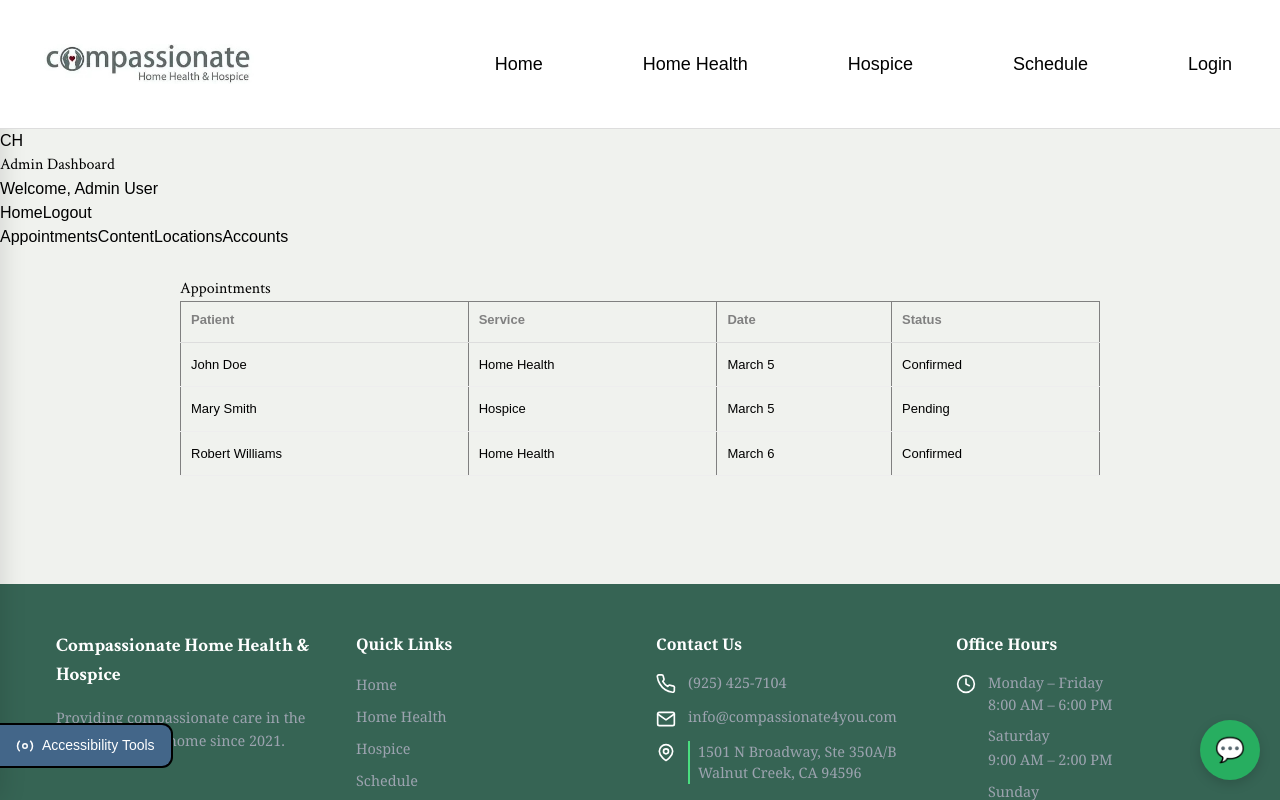
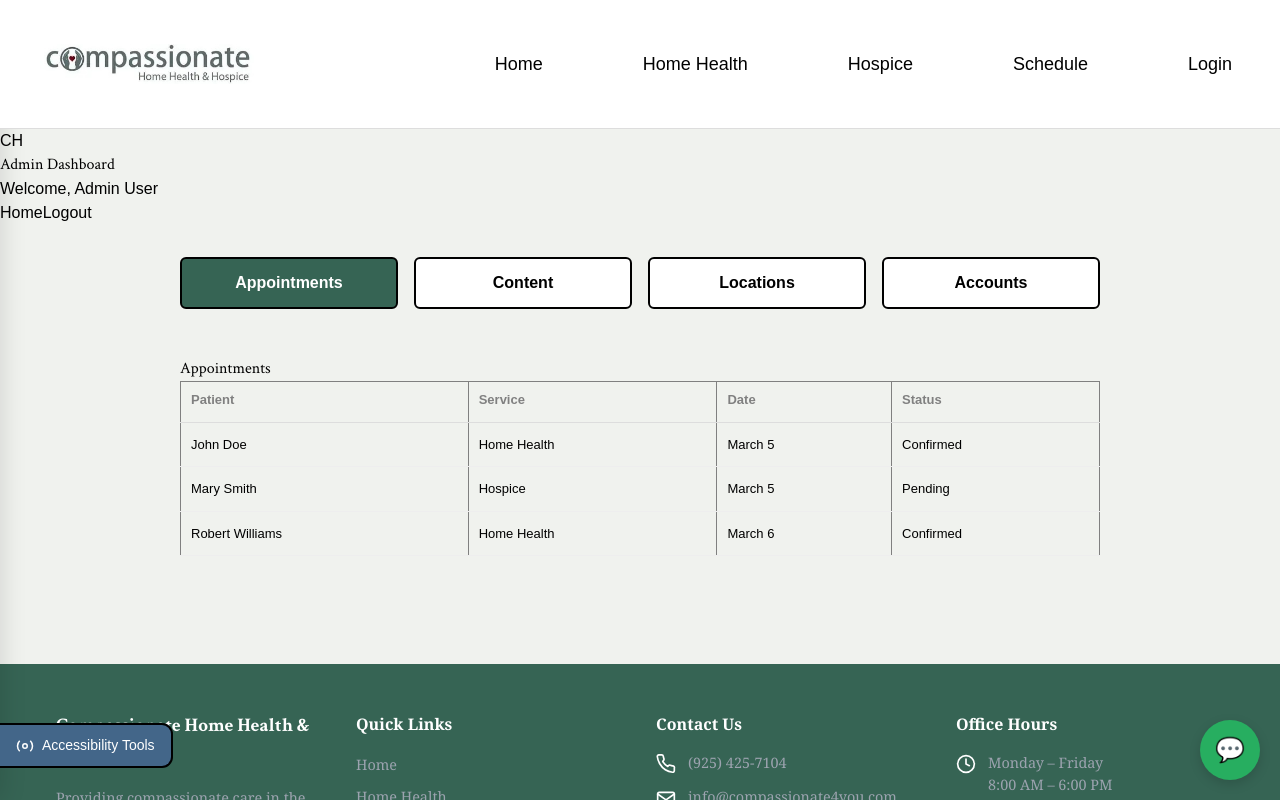
Before and after one commit to Compassionate4you/Compassionate4youSite, a React (Vite) app in the folder client/: page /admin in a window 1280 px wide. Shown: the top 800 px of the page. Built offline with nearby package versions, Linux system fonts and the light colour scheme.

Commit message:
DT-436 Spread out and add big buttons for each tab

```diff
--- a/client/src/pages/AdminDashboard.jsx
+++ b/client/src/pages/AdminDashboard.jsx
@@ -1,6 +1,7 @@
 import React, { useState } from "react";
 import { useTranslation } from 'react-i18next';
 import { useNavigate } from "react-router-dom";
+import "../styles/admindashboard.css";
 
 const AdminDashboard = () => {
     const { t } = useTranslation();
@@ -107,7 +108,7 @@ const AdminDashboard = () => {
                 </div>
             </header>
 
-            <nav className="tabs">
+            <nav className="admin-tabs" aria-label="Admin dashboard sections">
                 <button className={tab === "appointments" ? "active" : ""} onClick={() => setTab("appointments")}>
                     {t('admin.tabs.appointments')}
                 </button>
--- /dev/null
+++ b/client/src/styles/admindashboard.css
@@ -0,0 +1,37 @@
+.admin-tabs {
+  width: min(920px, calc(100% - 40px));
+  margin: 32px auto 20px;
+  display: grid;
+  grid-template-columns: repeat(4, minmax(0, 1fr));
+  gap: 16px;
+}
+
+.admin-tabs button {
+  min-height: 48px;
+  padding: 12px 18px;
+  border: 2px solid #000;
+  border-radius: 6px;
+  background-color: #fff;
+  font-weight: 600;
+  text-align: center;
+}
+
+.admin-tabs button:hover {
+  background-color: #f2f5f2;
+}
+
+.admin-tabs button.active {
+  background-color: #366454;
+  color: #fff;
+}
+
+.admin-tabs button:focus-visible {
+  outline: 3px solid #00aec5;
+  outline-offset: 3px;
+}
+
+@media (max-width: 640px) {
+  .admin-tabs {
+    grid-template-columns: repeat(2, minmax(0, 1fr));
+  }
+}
```
